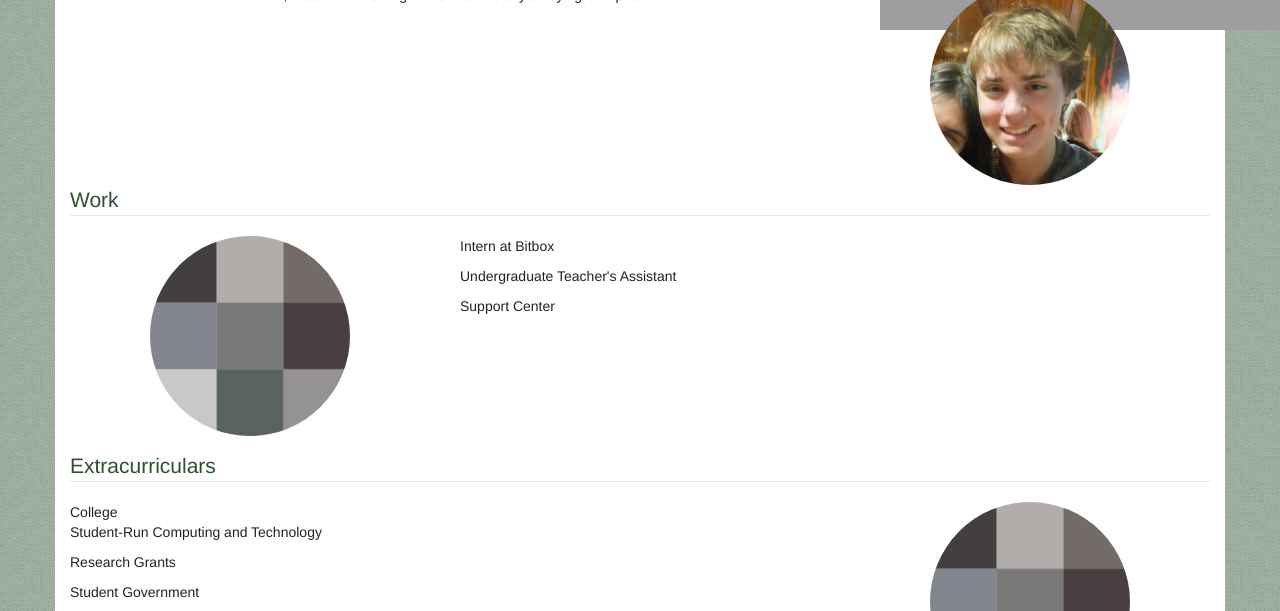
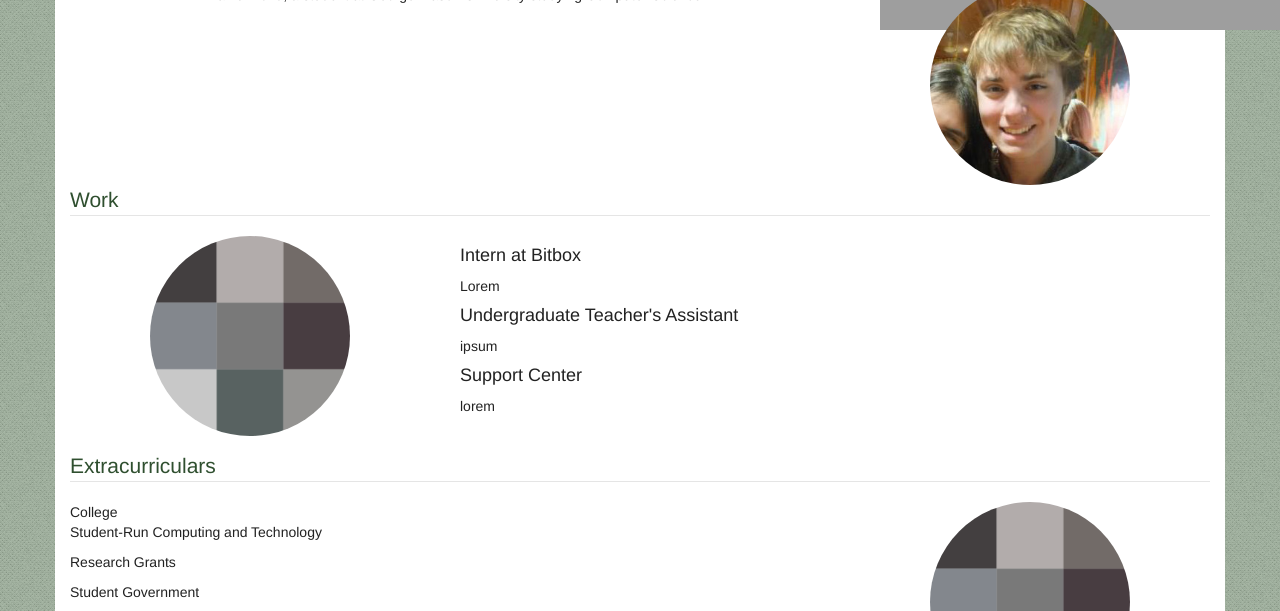
Before and after one commit to dwbond/dbondcc, a Flask app: page / in a window 1280 px wide. Shown: the part 270-881 px from the top of the page. Run offline with Flask 2, Linux system fonts and the light colour scheme; grey boxes are pictures that could not be loaded.

Commit message:
font sizes

```diff
--- a/dbondcc/website/templates/index.html
+++ b/dbondcc/website/templates/index.html
@@ -66,9 +66,12 @@
   </div>
 
   <div class="col-md-8 small-bottom-margin">
-    <p>Intern at Bitbox</p>
-    <p>Undergraduate Teacher's Assistant</p>
-    <p>Support Center</p>
+    <p><h4>Intern at Bitbox</h4></p>
+    <p>Lorem</p>
+    <p><h4>Undergraduate Teacher's Assistant</h4></p>
+    <p>ipsum</p>
+    <p><h4>Support Center</h4></p>
+    <p>lorem</p>
   </div>
 
 </div>
```
